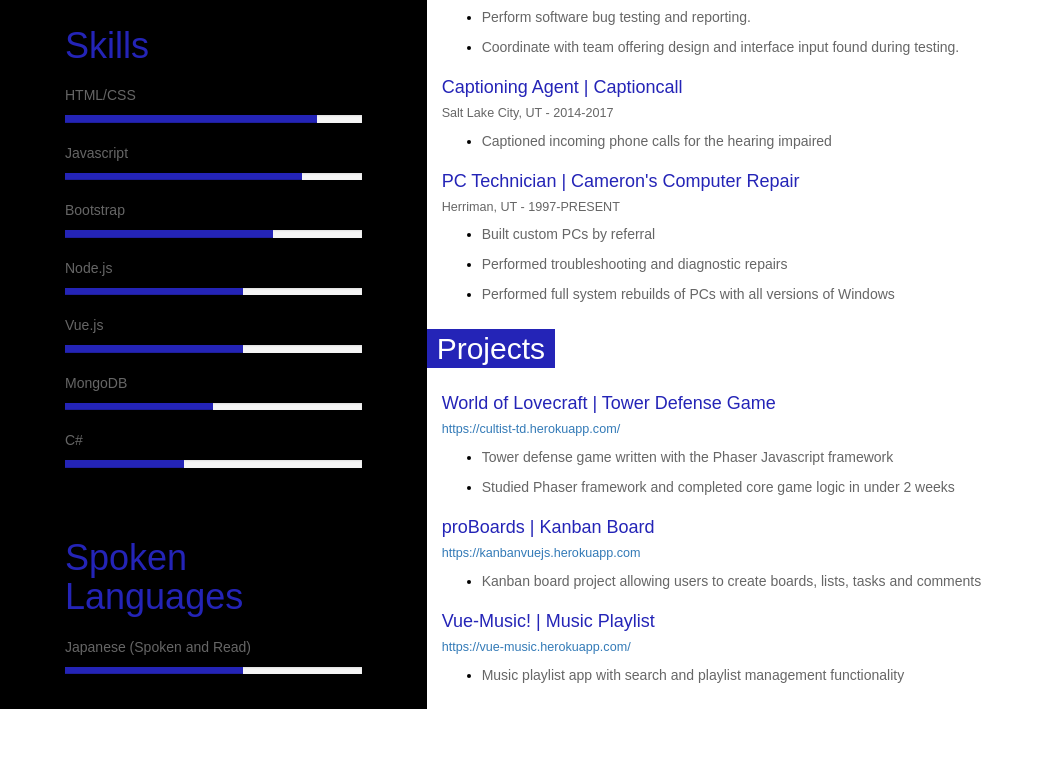
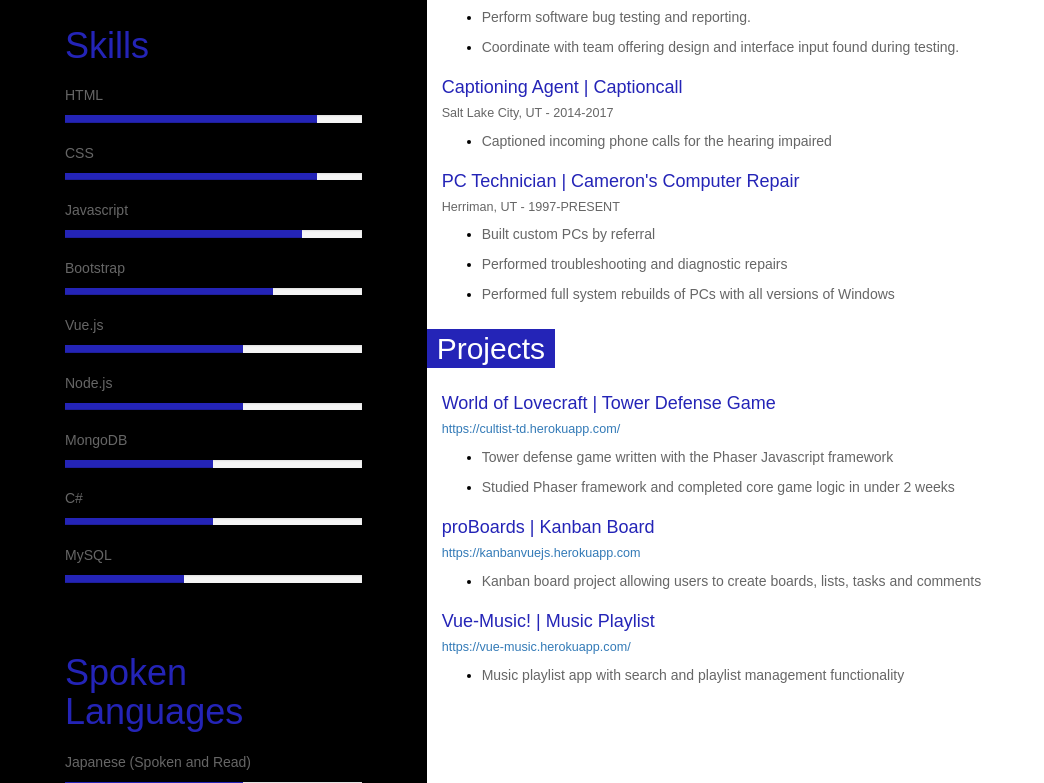
Before and after one commit to CameronSharp1980/resume, a plain HTML site: page index.html in a window 1280 px wide. Shown: the part 682-1465 px from the top of the page, without its empty margins (0-1044 px from the left). Before the commit the page ends 1391 px from the top, so only its background shows below. Drawn offline with nearby package versions, Linux system fonts and the light colour scheme.

```diff
--- a/index.html
+++ b/index.html
@@ -7,6 +7,7 @@
     <meta http-equiv="X-UA-Compatible" content="ie=edge">
     <title>Resume - Cameron Sharp</title>
 
+    <link rel="icon" type="image/png" href="./assets/img/favicon.png">
     <link rel="stylesheet" href="https://maxcdn.bootstrapcdn.com/bootstrap/3.3.7/css/bootstrap.min.css" integrity="sha384-BVYiiSIFeK1dGmJRAkycuHAHRg32OmUcww7on3RYdg4Va+PmSTsz/K68vbdEjh4u"
         crossorigin="anonymous">
     <link rel="stylesheet" href="https://cdnjs.cloudflare.com/ajax/libs/font-awesome/4.7.0/css/font-awesome.min.css">
@@ -73,7 +74,14 @@
                     <div class=" skills-entries">
                         <ul class="no-bullets">
                             <li>
-                                <p class="entry-details">HTML/CSS</p>
+                                <p class="entry-details">HTML</p>
+                                <div class="progress">
+                                    <div class="progress-bar background-blue" role="progressbar" aria-valuenow="85" aria-valuemin="0" aria-valuemax="100" style="width:85%">
+                                    </div>
+                                </div>
+                            </li>
+                            <li>
+                                <p class="entry-details">CSS</p>
                                 <div class="progress">
                                     <div class="progress-bar background-blue" role="progressbar" aria-valuenow="85" aria-valuemin="0" aria-valuemax="100" style="width:85%">
                                     </div>
@@ -94,14 +102,14 @@
                                 </div>
                             </li>
                             <li>
-                                <p class="entry-details">Node.js</p>
+                                <p class="entry-details">Vue.js</p>
                                 <div class="progress">
                                     <div class="progress-bar background-blue" role="progressbar" aria-valuenow="60" aria-valuemin="0" aria-valuemax="100" style="width:60%">
                                     </div>
                                 </div>
                             </li>
                             <li>
-                                <p class="entry-details">Vue.js</p>
+                                <p class="entry-details">Node.js</p>
                                 <div class="progress">
                                     <div class="progress-bar background-blue" role="progressbar" aria-valuenow="60" aria-valuemin="0" aria-valuemax="100" style="width:60%">
                                     </div>
@@ -116,6 +124,13 @@
                             </li>
                             <li>
                                 <p class="entry-details">C#</p>
+                                <div class="progress">
+                                    <div class="progress-bar background-blue" role="progressbar" aria-valuenow="50" aria-valuemin="0" aria-valuemax="100" style="width:50%">
+                                    </div>
+                                </div>
+                            </li>
+                            <li>
+                                <p class="entry-details">MySQL</p>
                                 <div class="progress">
                                     <div class="progress-bar background-blue" role="progressbar" aria-valuenow="40" aria-valuemin="0" aria-valuemax="100" style="width:40%">
                                     </div>
```
Also changed, not shown: assets/img/favicon.png (added).
